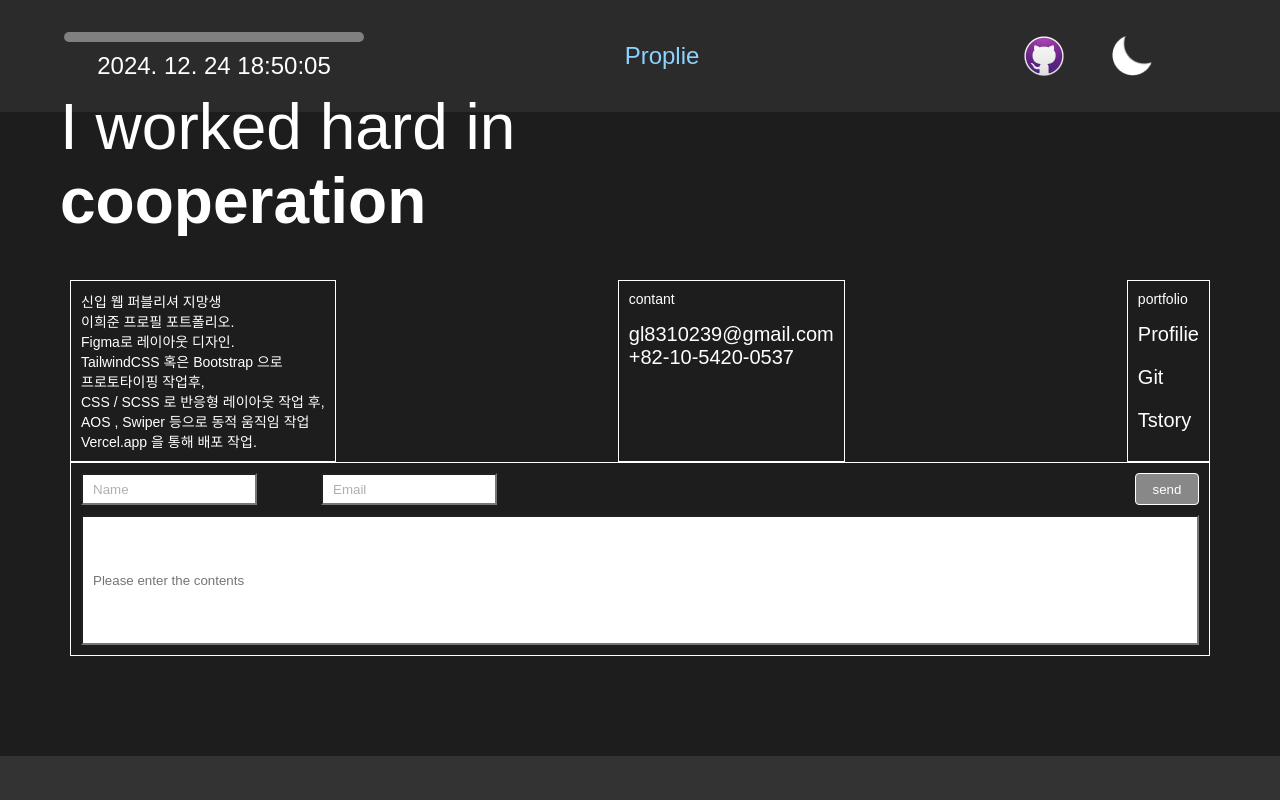
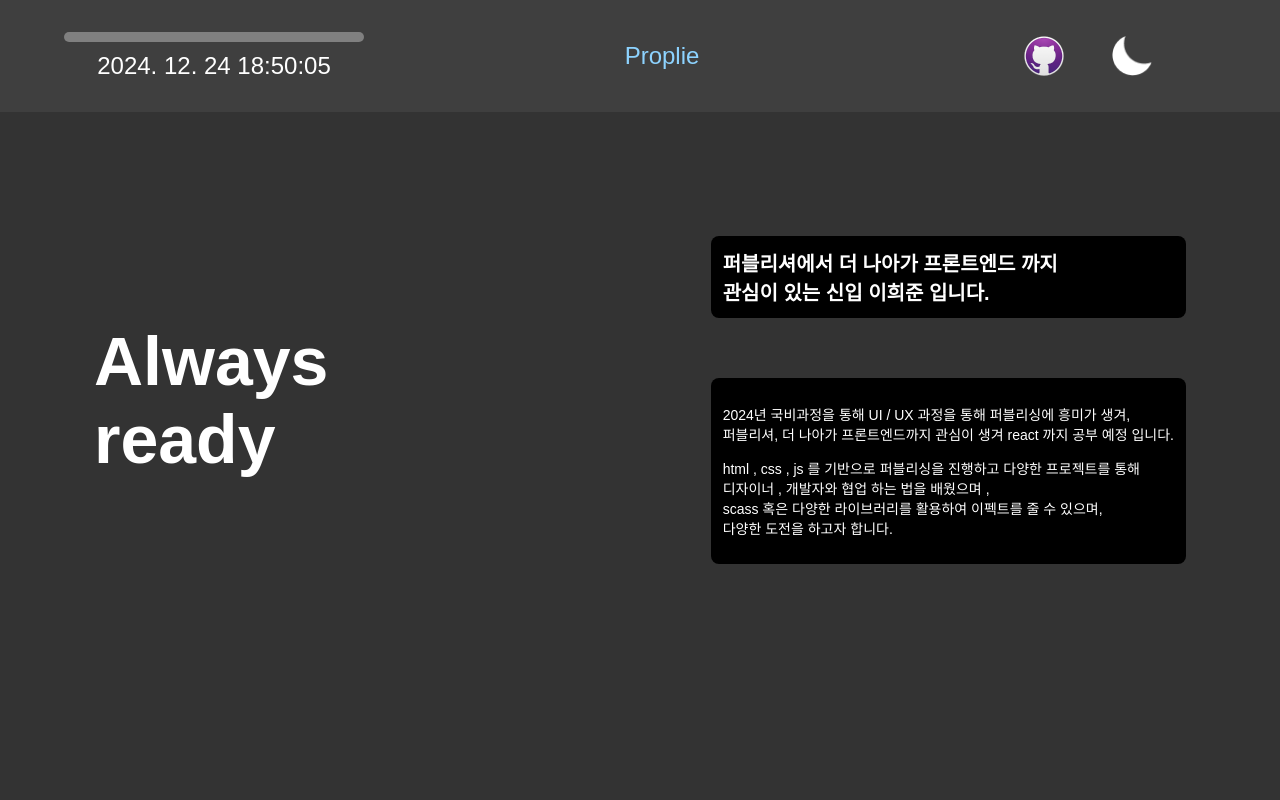
Before and after one commit to chobouser77/Process2024, a React (Create React App) app in the folder my-react-app/: page / in a window 1280 px wide. Shown: the top 800 px of the page. Built offline with nearby package versions, Linux system fonts and the light colour scheme; a web font is replaced by a local one.

Commit message:
s1 완성?

```diff
--- a/my-react-app/src/App.js
+++ b/my-react-app/src/App.js
@@ -1,11 +1,13 @@
 import Header from './Header';
 import Footer from './Footer';
+import Section1 from './Section1';
 // import './App.css';
 
 function App() {
   return (
     <div className="App">
       <Header />
+      <Section1 />
       <Footer />
     </div>
   );
--- a/my-react-app/src/Section.scss
+++ b/my-react-app/src/Section.scss
@@ -5,6 +5,7 @@
     min-width: 350px;
     width: 100%;
     height: 100vh;
+    box-sizing: border-box;
     padding: 0 94px;
     display: flex;
     align-items: center;
@@ -13,8 +14,61 @@
     &.light-mode {
         @include light-mode;
     }
+    @media (max-width : 768px) {
+        padding: 0 32px;
+        flex-direction: column;
+        justify-content: center;
+    }
+    .big-font {
+       font-size: 128px;
+       font-weight: 600;
+       @media (max-width : 1420px) {
+        font-size: 68px !important;
+       }
+    //    @media (max-width : 768px) {
+    //     font-size: 32px !important;
+    //    }
+    }
+
 }
 // 섹션 1
 .section1 {
-
+    .right-div {
+        padding: 0;
+        display: flex;
+        flex-direction: column;
+        gap: 60px;
+        .s1-r {
+            padding: 30px;
+            background-color: #000;
+            color: #fff;
+            box-sizing: border-box;
+            border-radius: 16px;
+            &.s1-r1 {
+                font-size: 40px;
+                font-weight: 600;
+            }
+            &.s1-r2 {
+                font-size: 28px;
+            }
+            @media (max-width : 1420px) {
+                padding: 12px;
+                border-radius: 8px;
+                &.s1-r1 {
+                    font-size: 20px;
+                }
+                &.s1-r2 {
+                    font-size: 14px;
+                }
+            }
+            @media (max-width : 768px) {
+                &.s1-r1 {
+                    font-size: 16px;
+                }
+                &.s1-r2 {
+                    font-size: 11px;
+                }
+            }
+        }
+    }
 }
--- a/my-react-app/src/footer.scss
+++ b/my-react-app/src/footer.scss
@@ -2,7 +2,7 @@
 
 .footer{
   box-sizing: border-box;
-  width: 100vw!important;
+  width: 100% !important;
   background-color: #1d1d1d;
   padding: 90px 60px;
   display: flex;
--- a/my-react-app/src/index.scss
+++ b/my-react-app/src/index.scss
@@ -10,10 +10,20 @@ $light-mode: (
   color: #000000
 );
 
+@mixin dark-mode {
+  background-color: map-get($dark-mode, background-color);
+  color: map-get($dark-mode, color);
+}
+@mixin light-mode {
+  background-color: map-get($light-mode, background-color);
+  color: map-get($light-mode, color);
+}
+
 body {
   font-family: 'Pretendard', 'Arial', 'Helvetica', sans-serif;
   background-color: #333333;
   position: relative;
+  max-width: 1920px;
 }
 body , ul , li {
   list-style: none;
@@ -24,7 +34,7 @@ a {
   text-decoration: none;
   padding: 0;
 }
-//
+// 임시
 body {
   height: 5000px;
 }
--- a/my-react-app/src/section1.js
+++ b/my-react-app/src/section1.js
@@ -0,0 +1,36 @@
+import React, { useRef, useEffect, useState } from "react";
+import "./index.scss";
+import "./section.scss";
+
+const Section1 = () => {
+
+
+    return (
+        <div className="section section1">
+            <p className="big-font">
+                Always <br/>
+                ready
+            </p>
+            <div className="right-div">
+                <div className="s1-r s1-r1">
+                    퍼블리셔에서 더 나아가 프론트엔드 까지<br/>
+                    관심이 있는 신입 이희준 입니다.
+                </div>
+                <div className="s1-r s1-r2">
+                    <p>
+                        2024년 국비과정을 통해 UI / UX 과정을 통해 퍼블리싱에 흥미가 생겨,<br/>
+                        퍼블리셔, 더 나아가 프론트엔드까지 관심이 생겨 react 까지 공부 예정 입니다.
+                    </p>
+                    <p>
+                        html , css , js 를 기반으로 퍼블리싱을 진행하고 다양한 프로젝트를 통해<br/>
+                        디자이너 , 개발자와 협업 하는 법을 배웠으며 ,<br/>
+                        scass 혹은 다양한 라이브러리를 활용하여 이펙트를 줄 수 있으며,<br/>
+                        다양한 도전을 하고자 합니다.
+                    </p>
+                </div>
+            </div>
+        </div>
+    );
+};
+
+export default Section1;
```
